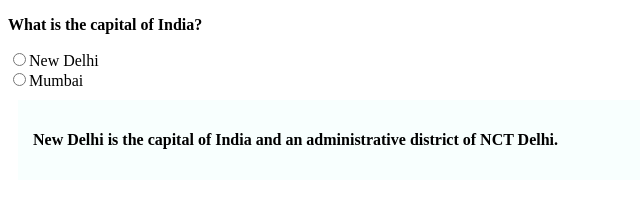
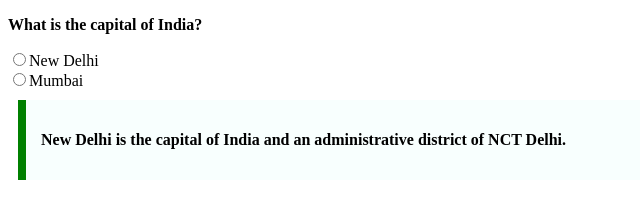
Before and after one commit to acciojob/trivia-arvin16e, a website: page main.html in a window 1280 px wide. Shown: the whole page, without its empty margins (0-640 px from the left). Drawn offline with Linux system fonts and the light colour scheme.

Commit message:
created a submission

```diff
--- a/styles.css
+++ b/styles.css
@@ -5,7 +5,7 @@ div {
 	max-width : 600px;
 	margin : 10px;
 	padding : 15px;
-	border-left : 8px;
+	border-left : 8px solid green;
 	border-left-color: solid green;
 	background-color : #f8fffe;
 	font-weight : bold;
```
